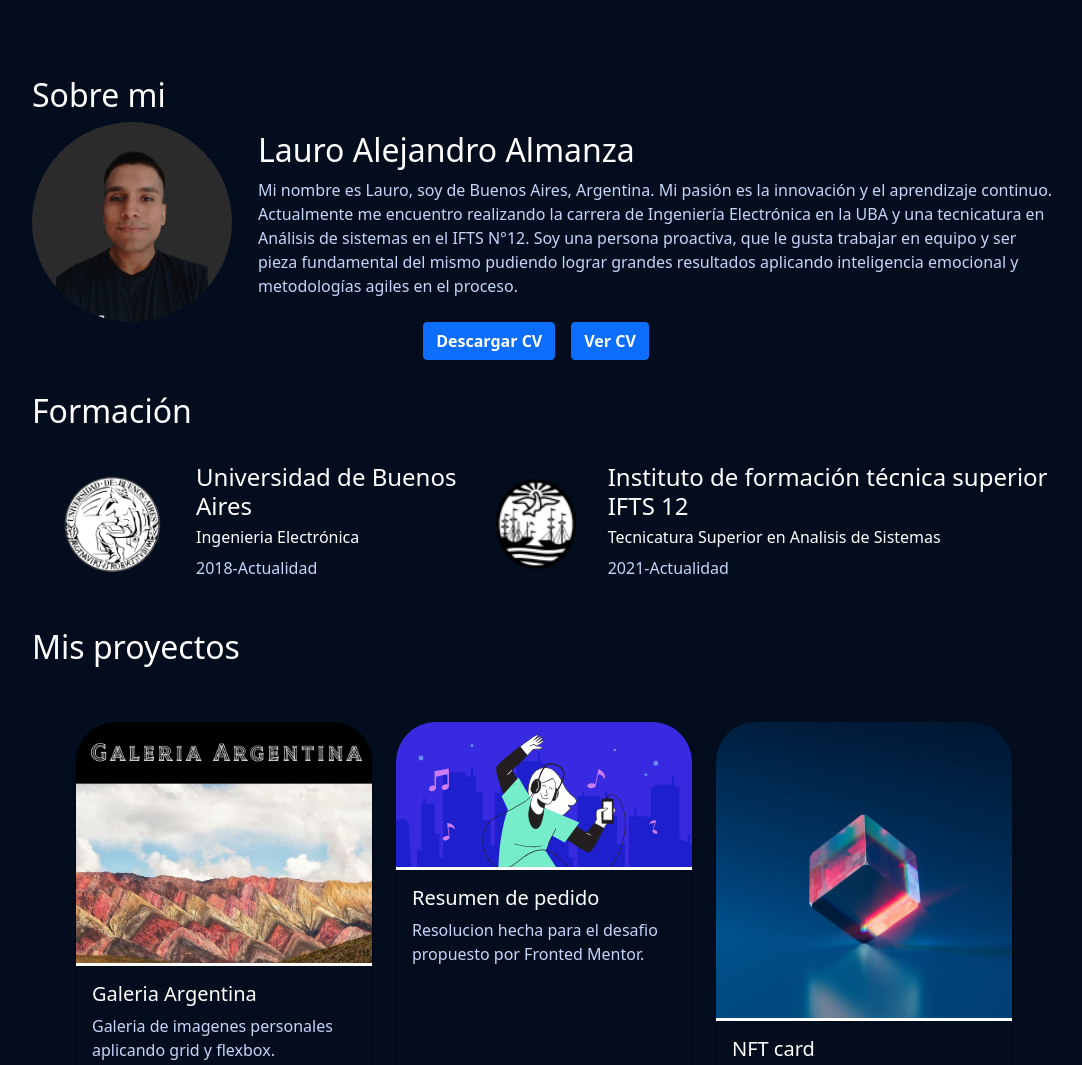
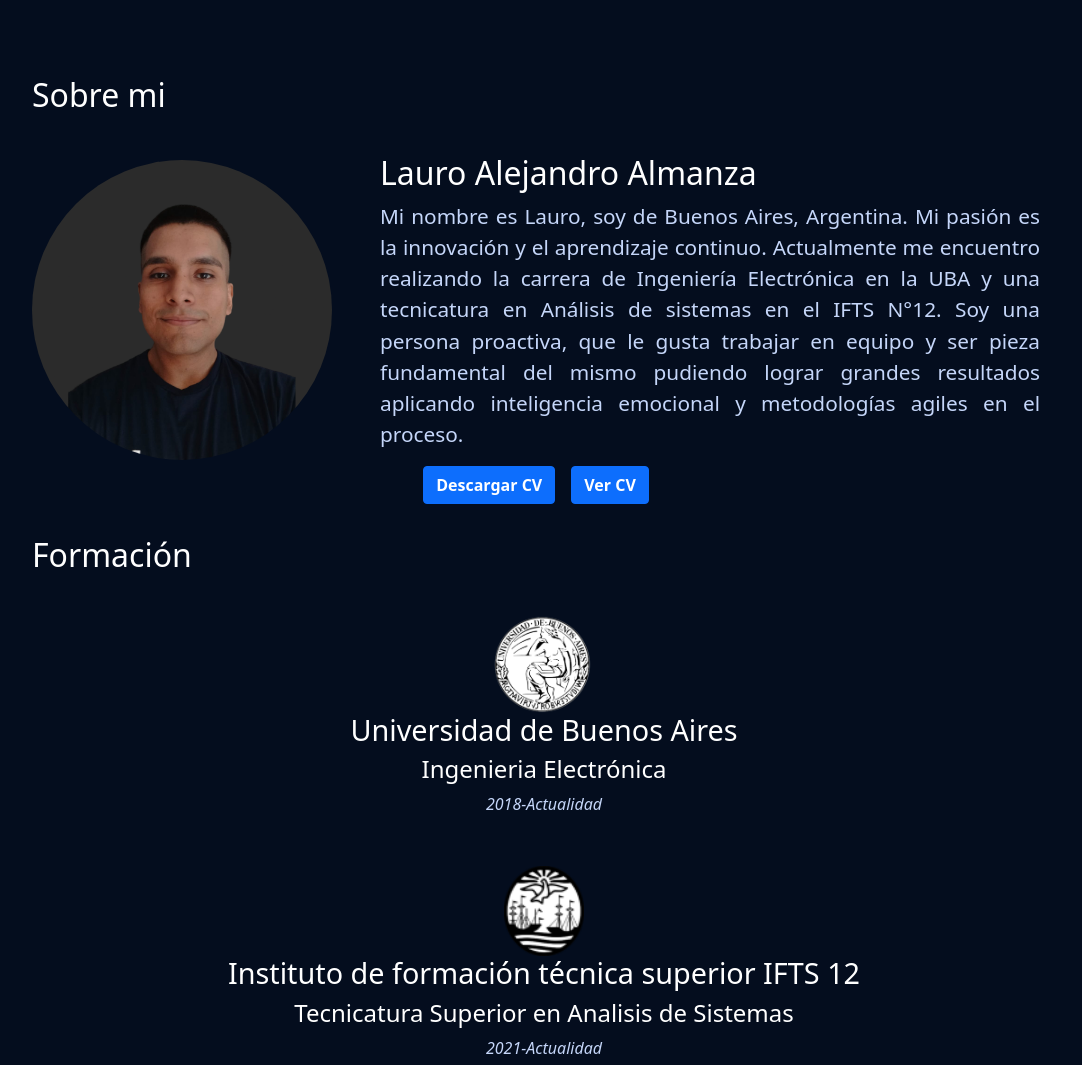
Before and after one commit to almanzalauro/Portflio-web, a plain HTML site: page index.html in a window 1280 px wide. Shown: the part 740-1805 px from the top of the page, without its empty margins (96-1178 px from the left). Drawn offline with nearby package versions, Linux system fonts and the light colour scheme.

Commit message:
edit de estilos en desc de perfil y educacion

```diff
--- a/index.html
+++ b/index.html
@@ -11,7 +11,7 @@
     <!--iconos-->
     <link rel="stylesheet" href="https://cdn.jsdelivr.net/npm/bootstrap-icons@1.10.3/font/bootstrap-icons.css">
 
-    <link rel="stylesheet" href="./css/estilos-cv.css">
+    <link rel="stylesheet" href="./sass/index.css">
     <title>Mi Portfolio</title>
 </head>
 <body>
@@ -75,6 +75,7 @@
     </section>
 
     <section class="sec-education section" id="educacion">
+
         <div class="intro">
             <h2 class="title">Formación</h2>
         </div>
@@ -107,6 +108,7 @@
             </div>
 
         </div>
+
     </section>
 
     <section class="sec-proyectos section" id="proyectos">
--- a/sass/_globals.scss
+++ b/sass/_globals.scss
@@ -31,6 +31,7 @@ body{
 
 
 .sec-welcome{
+
     display: flex;
     flex-direction: column;
     align-items: center;
@@ -60,21 +61,26 @@ body{
         width: 100%;
 
         .about-me-description{
+            padding-top:2rem;
             width: 100%;
             display:flex;
             align-items:center;
-            gap:1rem;
+            gap:2rem;
             .image-profile{
                 img{
                     border-radius: 200px 200px 200px 200px;
                     -moz-border-radius: 200px 200px 200px 200px;
                     -webkit-border-radius: 200px 200px 200px 200px;
-                    max-width: 200px;
-                    min-width: 150px;
+                    max-width: 300px;
+                    min-width: 250px;
                 }
             }
             .description-profile{
-                padding-left:10px;
+                padding:0 1rem;
+                text-align:justify;
+                p{
+                    font-size: 1.3rem;
+                }
             }
         }
 
@@ -85,7 +91,6 @@ body{
             .descarga-cv, .view-cv{
                 margin-right:1rem;
                 button{
-
                     a{
                         color:white;
                         text-decoration:none;
@@ -100,28 +105,40 @@ body{
 }
 
 .sec-education{
+    .intro{
+        padding-bottom: 2rem;
+    }
     margin-top: 2rem;
     @include text-style();
     .text{
         display: flex;
+        flex-direction: column;
         align-items: center;
-        margin-top:2rem;
+        text-align: center;
         gap:2px;
         .education{
-            //padding:rem;
-            display: flex;
-            align-items: center;
-            justify-content: start;
-
+            padding-bottom:2rem;
             .logo{
+                width: 100%;
                 padding:0 2rem;
-                margin-bottom: 10px;
                 img{
                     width: 100px;
                 }
                 .logo-ifts{
                     width: 80px;
                     height: 90px;
+                }
+            }
+
+            .description{
+                h4{
+                    font-size:1.8rem;
+                }
+                h6{
+                    font-size:1.5rem;
+                }
+                p{
+                    font-style: italic;
                 }
             }
         }
@@ -194,30 +211,35 @@ body{
 
         .fa-html5{
             &:hover{
-                color:orangered;
+                cursor: default;
+                color:blue;
             }
         }
 
         .fa-css3{
             &:hover{
+                cursor: default;
                 color:rgb(49, 49, 250);
             }
         }
 
         .fa-bootstrap{
             &:hover{
+                cursor: default;
                 color:rgb(112, 0, 168);
             }
         }
 
         .fa-python{
             &:hover{
+                cursor: default;
                 color: rgb(216, 198, 0);
             }
         }
 
         .fa-sass{
             &:hover{
+                cursor: default;
                 color: rgb(211, 0, 218);
             }
         }
```
Also changed, not shown: sass/index.css (added), 1 other file.
